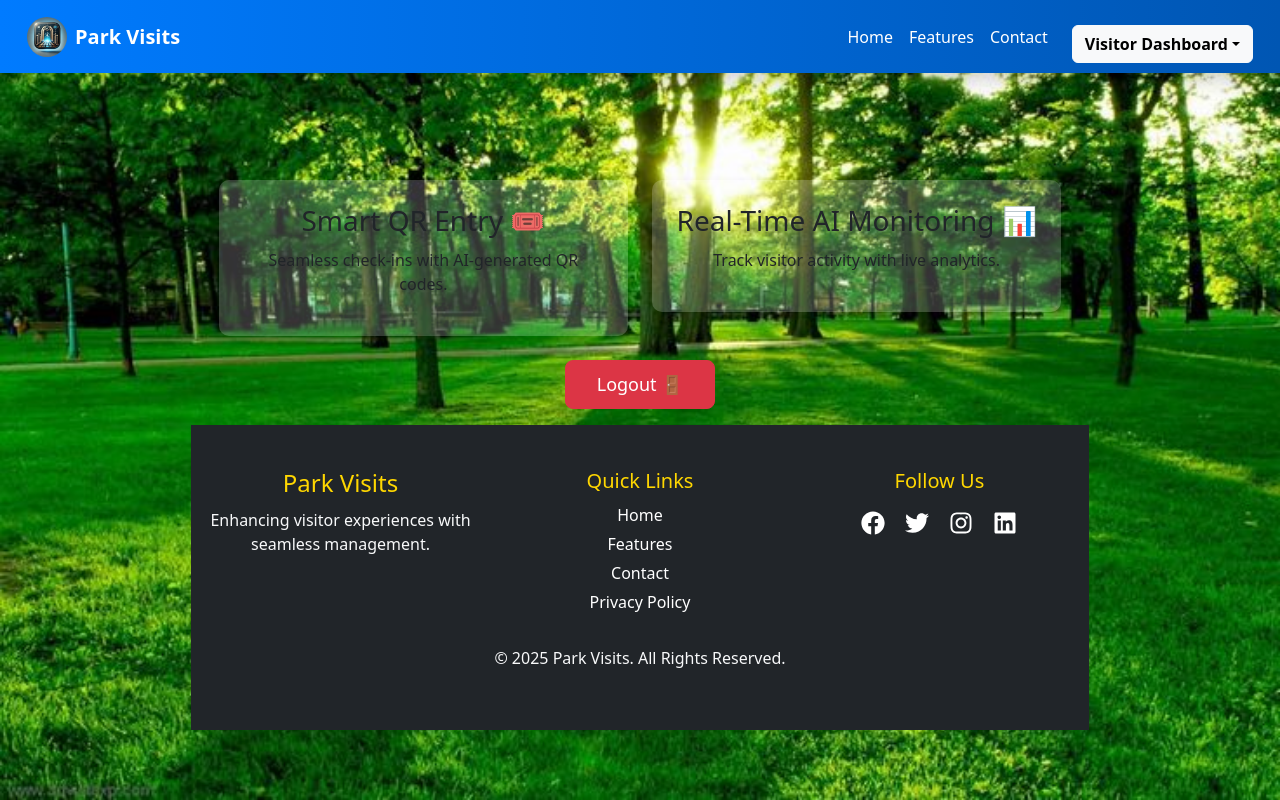
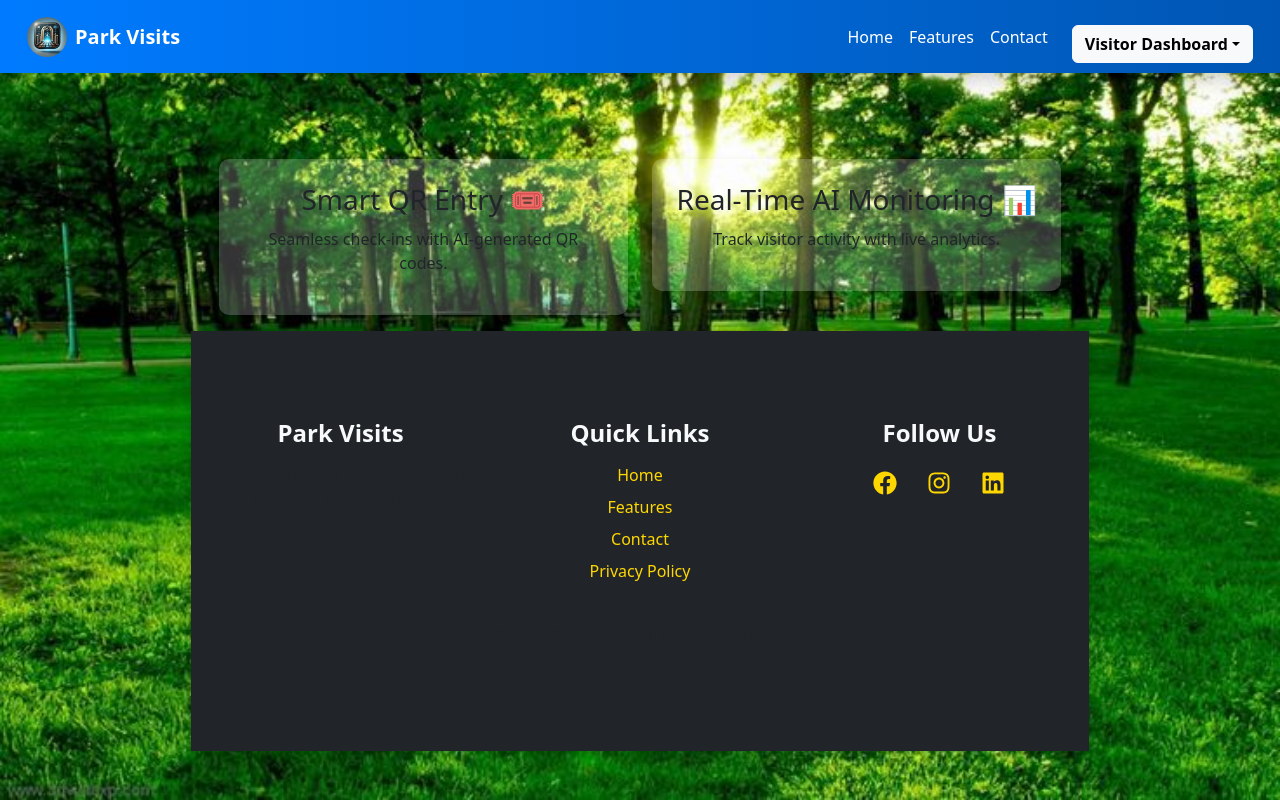
Before and after one commit to pranav1495/frontend, a React (Vite) app: page /home in a window 1280 px wide. Built offline with nearby package versions, Linux system fonts and the light colour scheme; sample sign-in values are in the browser's storage; a small style sheet from the web is missing.

Commit message:
updated successfully

```diff
--- a/src/Components/Footer/Footer.css
+++ b/src/Components/Footer/Footer.css
@@ -1,41 +1,90 @@
 /* Footer Styling */
 .footer {
-    background-color: #222;
-    color: white;
-    padding: 20px 0;
+  width: 100%;
+  position: relative;
+  bottom: 0;
+  left: 0;
+  background-color: #343a40; /* Dark background color */
+  color: white;
+  padding: 40px 0; /* Increased padding for better spacing */
+  text-align: center;
+  box-shadow: 0 -2px 10px rgba(0, 0, 0, 0.2); /* Light shadow effect */
+}
+
+/* Heading Styles */
+.footer h4,
+.footer h5 {
+  font-size: 1.5rem;
+  margin-bottom: 15px;
+  font-weight: 600;
+}
+
+.footer p {
+  font-size: 1rem;
+  color: #ccc;
+}
+
+/* Quick Links */
+.footer .list-unstyled {
+  list-style: none;
+  padding: 0;
+}
+
+.footer .list-unstyled li {
+  margin: 8px 0;
+}
+
+.footer .list-unstyled li a {
+  color: #ffd700; /* Gold color for links */
+  text-decoration: none;
+  transition: color 0.3s ease;
+}
+
+.footer .list-unstyled li a:hover {
+  color: #fff;
+  text-decoration: underline;
+}
+
+/* Social Icons */
+.social-icons a {
+  color: #ffd700; /* Gold color */
+  margin: 0 15px;
+  font-size: 1.5rem;
+  transition: transform 0.3s ease, color 0.3s ease;
+}
+
+.social-icons a:hover {
+  color: #fff; /* Icon color change on hover */
+  transform: scale(1.1); /* Slight zoom effect */
+}
+
+/* Copyright Section */
+.footer .mt-3 {
+  font-size: 1rem;
+  margin-top: 20px;
+  color: #ccc;
+}
+
+/* Mobile Responsiveness */
+@media (max-width: 768px) {
+  .footer .row {
     text-align: center;
   }
 
-  .footer h5, .footer h4 {
-    color: #ffd700; /* Golden color for headings */
-    margin-bottom: 10px;
+  .footer .social-icons a {
+    margin: 10px;
+    font-size: 1.2rem; /* Smaller icons on mobile */
   }
 
-  .footer ul {
-    padding: 0;
-    list-style: none;
+  .footer h4 {
+    font-size: 1.3rem; /* Adjusted heading size */
   }
 
-  .footer ul li {
-    margin-bottom: 5px;
+  .footer h5 {
+    font-size: 1.2rem;
   }
 
-  .footer ul li a {
-    color: white;
-    text-decoration: none;
+  .footer p {
+    font-size: 0.9rem;
   }
-
-  .footer ul li a:hover {
-    color: #ffd700; /* Golden hover effect */
-  }
-
-  .social-icons a {
-    color: white;
-    font-size: 1.5rem;
-    margin: 0 10px;
-    transition: color 0.3s ease-in-out;
-  }
-
-  .social-icons a:hover {
-    color: #ffd700;
-  }
+}
--- a/src/Components/Footer/Footer.jsx
+++ b/src/Components/Footer/Footer.jsx
@@ -6,16 +6,16 @@
 const Footer = () => {
   return (
     <footer className="footer bg-dark text-light">
-      <div className="container-fluid text-center py-4">
+      <div className="container-fluid text-center py-5">
         <div className="row">
           {/* Brand Section */}
-          <div className="col-md-4">
+          <div className="col-md-4 mb-4 mb-md-0">
             <h4>Park Visits</h4>
-            <p>Enhancing visitor experiences with seamless management.</p>
+            <p className="text-muted">Enhancing visitor experiences with seamless management.</p>
           </div>
 
           {/* Quick Links */}
-          <div className="col-md-4">
+          <div className="col-md-4 mb-4 mb-md-0">
             <h5>Quick Links</h5>
             <ul className="list-unstyled">
               <li><Link to="/home">Home</Link></li>
@@ -29,17 +29,16 @@
           <div className="col-md-4">
             <h5>Follow Us</h5>
             <div className="social-icons">
-              <a href="https://facebook.com" target="_blank" rel="noopener noreferrer"><FaFacebook /></a>
-              <a href="https://twitter.com" target="_blank" rel="noopener noreferrer"><FaTwitter /></a>
-              <a href="https://instagram.com" target="_blank" rel="noopener noreferrer"><FaInstagram /></a>
-              <a href="https://linkedin.com" target="_blank" rel="noopener noreferrer"><FaLinkedin /></a>
+              <a href="https://www.facebook.com/equizzlearts" target="_blank" rel="noopener noreferrer" aria-label="Facebook"><FaFacebook /></a>
+              <a href="https://www.instagram.com/equizzle_arts/" target="_blank" rel="noopener noreferrer" aria-label="Instagram"><FaInstagram /></a>
+              <a href="https://www.linkedin.com/in/k-pranav-eswar1/" target="_blank" rel="noopener noreferrer" aria-label="LinkedIn"><FaLinkedin /></a>
             </div>
           </div>
         </div>
 
         {/* Copyright */}
-        <div className="mt-3">
-          <p>&copy; {new Date().getFullYear()} Park Visits. All Rights Reserved.</p>
+        <div className="mt-4">
+          <p className="text-muted">&copy; {new Date().getFullYear()} Park Visits. All Rights Reserved.</p>
         </div>
       </div>
     </footer>
--- a/src/Components/Home/Home.jsx
+++ b/src/Components/Home/Home.jsx
@@ -33,11 +33,6 @@
           </div>
         </div>
 
-        {/* Logout Button */}
-        <button className="btn btn-danger mt-4 logout-button" onClick={handleLogout}>
-          Logout 🚪
-        </button>
-
       </div>
     </>
   );
```
